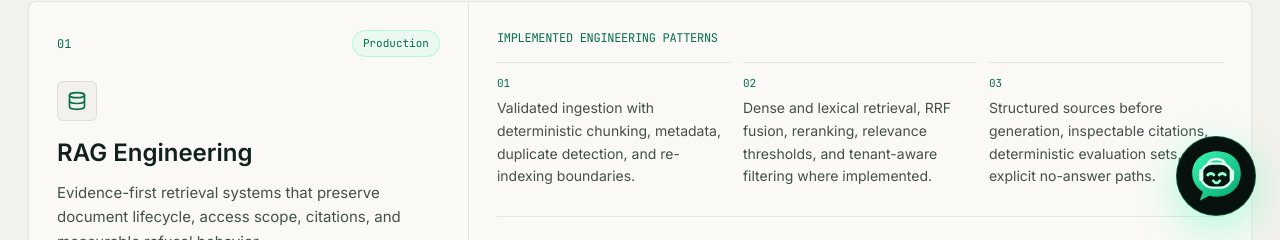
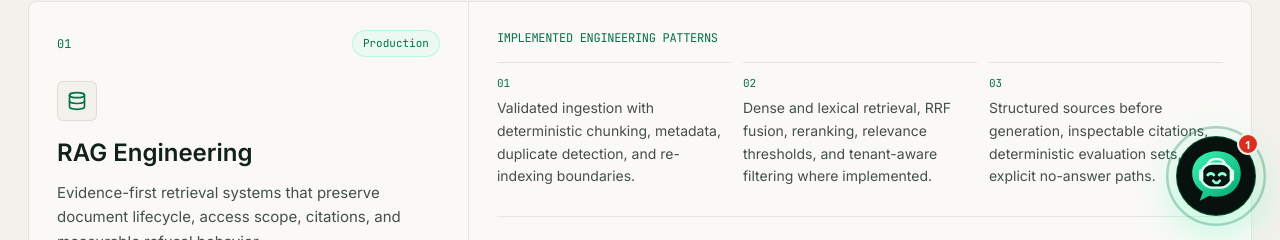
Before and after one commit to TsinjoNantosoa/portfolio, a React (Vite) app: page /lab in a window 1280 px wide. Shown: the part 560-800 px from the top of the page. Built offline with nearby package versions, Linux system fonts and the light colour scheme.

Commit message:
feat: add calm attention cue and badge for assistant launcher until opened

```diff
--- a/src/components/assistant/PortfolioAssistantLauncher.tsx
+++ b/src/components/assistant/PortfolioAssistantLauncher.tsx
@@ -9,6 +9,8 @@ const PortfolioAssistant = lazy(() => import("./PortfolioAssistant"));
 
 /** The invitation shows once per browser session, a moment after load, then gets out of the way. */
 const INVITE_SEEN_KEY = "tsinjo:assistant-invite-seen";
+/** The pulse and the "1" badge on the avatar stay until the visitor opens the assistant once in this session. */
+const OPENED_KEY = "tsinjo:assistant-opened";
 const INVITE_DELAY_MS = 2500;
 const INVITE_VISIBLE_MS = 9000;
 
@@ -57,9 +59,18 @@ function useSectionInView(id: string) {
   return inView;
 }
 
+const assistantAlreadyOpened = () => {
+  try {
+    return window.sessionStorage.getItem(OPENED_KEY) === "1";
+  } catch {
+    return false;
+  }
+};
+
 export default function PortfolioAssistantLauncher() {
   const [open, setOpen] = useState(false);
   const [inviteVisible, setInviteVisible] = useState(false);
+  const [unread, setUnread] = useState(() => !assistantAlreadyOpened());
   const launcherRef = useRef<HTMLButtonElement>(null);
   const inviteRef = useRef<HTMLDivElement>(null);
   const { t } = useI18n();
@@ -88,6 +99,12 @@ export default function PortfolioAssistantLauncher() {
   const openAssistant = () => {
     setInviteVisible(false);
     rememberInviteSeen();
+    setUnread(false);
+    try {
+      window.sessionStorage.setItem(OPENED_KEY, "1");
+    } catch {
+      /* storage unavailable: the badge simply shows again next time */
+    }
     setOpen(true);
   };
   const close = () => { setOpen(false); window.setTimeout(() => launcherRef.current?.focus(), 0); };
@@ -133,6 +150,8 @@ export default function PortfolioAssistantLauncher() {
               <span className="pointer-events-none absolute -bottom-1.5 right-7 h-3 w-3 rotate-45 border-b border-r border-[var(--border-medium)] bg-[var(--surface-1)]" aria-hidden />
             </div>
           )}
+          <div className="relative">
+            {unread && <span className="assistant-launcher__pulse" aria-hidden />}
             <button
               ref={launcherRef}
               type="button"
@@ -145,6 +164,12 @@ export default function PortfolioAssistantLauncher() {
                 <TsinjoAiMark className="h-[52px] w-[52px] sm:h-[61px] sm:w-[61px]" />
               </span>
             </button>
+            {unread && (
+              <span className="assistant-launcher__badge" aria-hidden>
+                1
+              </span>
+            )}
+          </div>
         </div>
       )}
       {open && (
--- a/src/index.css
+++ b/src/index.css
@@ -374,6 +374,50 @@
   animation: assistant-callout-in 420ms cubic-bezier(.2, .8, .2, 1) both;
 }
 
+/* Calm attention cue on the avatar until the assistant has been opened once: two soft rings and a "1" badge. */
+.assistant-launcher__pulse {
+  position: absolute;
+  inset: 0;
+  border-radius: 9999px;
+  pointer-events: none;
+}
+
+.assistant-launcher__pulse::before,
+.assistant-launcher__pulse::after {
+  content: "";
+  position: absolute;
+  inset: 0;
+  border-radius: 9999px;
+  border: 2px solid var(--brand-accent);
+  opacity: 0;
+  animation: assistant-pulse 2.8s ease-out infinite;
+}
+
+.assistant-launcher__pulse::after {
+  animation-delay: 1.4s;
+}
+
+.assistant-launcher__badge {
+  position: absolute;
+  top: -3px;
+  right: -3px;
+  display: grid;
+  min-width: 22px;
+  height: 22px;
+  place-items: center;
+  border: 2px solid var(--bg-primary);
+  border-radius: 9999px;
+  background: #d92d20;
+  color: #fff;
+  font: 700 11px/1 ui-sans-serif, system-ui, sans-serif;
+  pointer-events: none;
+}
+
+@keyframes assistant-pulse {
+  0% { transform: scale(1); opacity: 0.55; }
+  70%, 100% { transform: scale(1.55); opacity: 0; }
+}
+
 .whatsapp-fab { color: #25d366; }
 
 html[data-theme="light"] .whatsapp-fab { color: #0b7a4b; }
@@ -399,8 +443,14 @@ html[data-theme="light"] .whatsapp-fab { color: #0b7a4b; }
 
 @media (prefers-reduced-motion: reduce) {
   .assistant-launcher__copy,
-  .assistant-launcher__avatar {
+  .assistant-launcher__avatar,
+  .assistant-launcher__pulse::before,
+  .assistant-launcher__pulse::after {
     animation: none;
+  }
+
+  .assistant-launcher__pulse {
+    display: none;
   }
 }
 
```
Also changed, not shown: 1 other file (tests, documents, lock files or other folders). Lines whose indentation alone changed are shown as unchanged.
